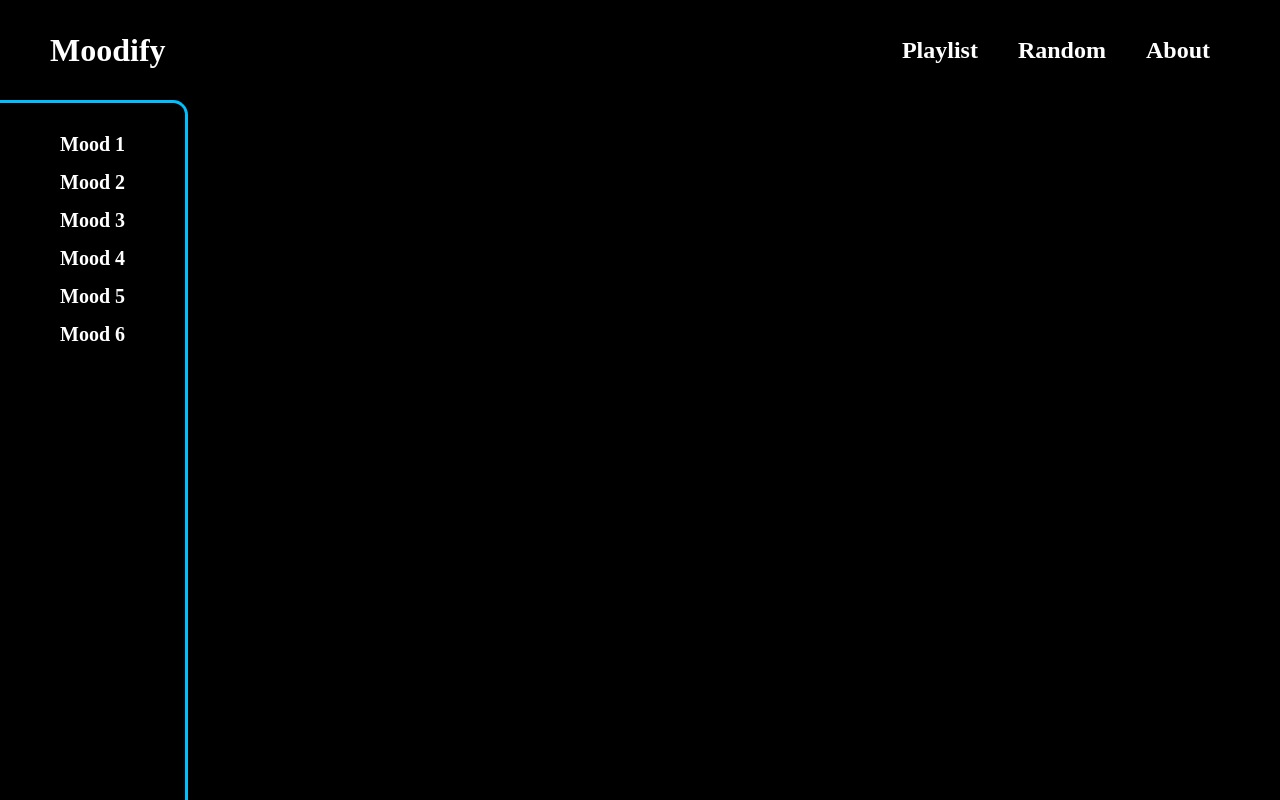
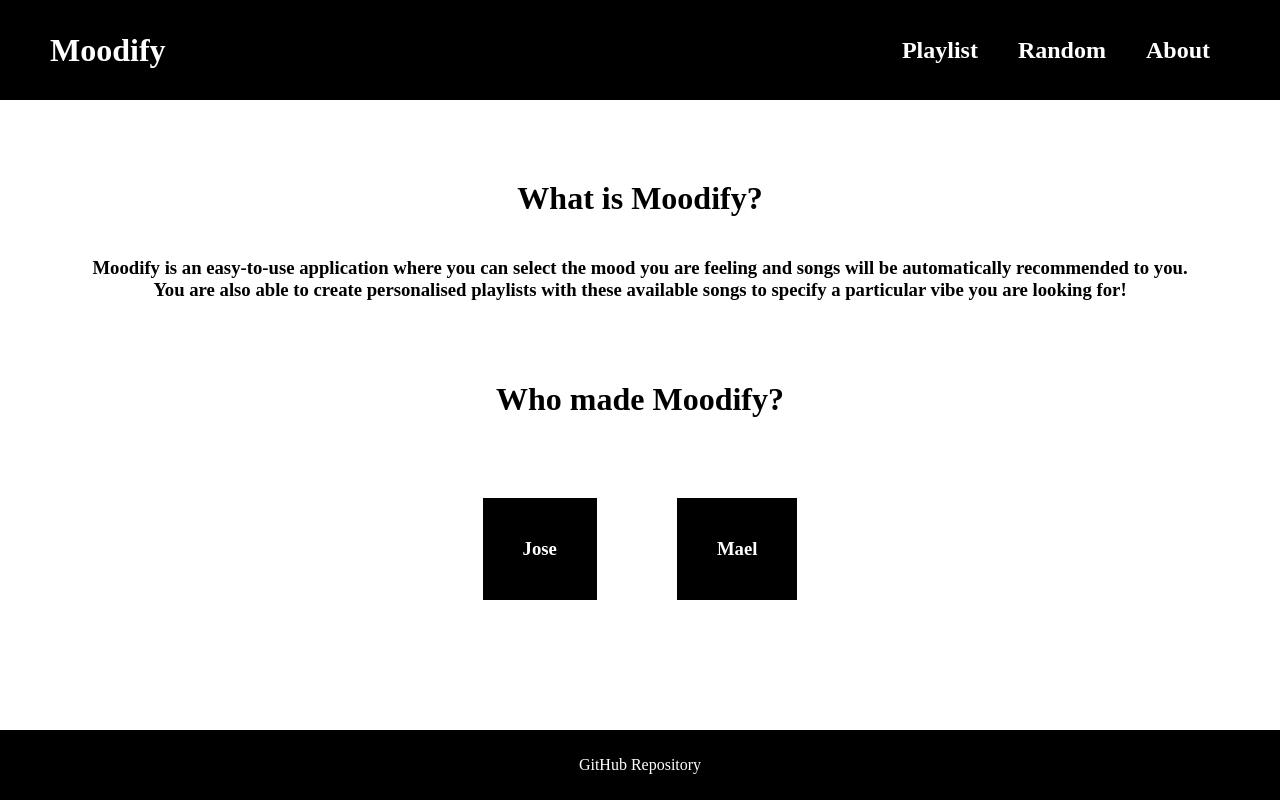
Before and after one commit to moodify-org/moodify, a React (Vite) app: page /about in a window 1280 px wide. Shown: the top 800 px of the page. Built offline with nearby package versions, Linux system fonts and the light colour scheme.

Commit message:
create AboutPage and include info about project and creators

```diff
--- a/src/App.jsx
+++ b/src/App.jsx
@@ -5,6 +5,7 @@ import Footer from './components/Footer/Footer'
 
 import { Route, Routes } from 'react-router-dom'
 import './App.css'
+import AboutPage from './pages/About/AboutPage'
 
 function App() {
 
@@ -17,6 +18,7 @@ function App() {
           <Routes>
             <Route path="/" element={<HomePage />} />
             <Route path="/:moodId" element={<MoodPage />} />
+            <Route path="/about" element={<AboutPage />} />
           </Routes>
         </div>
 
--- a/src/components/NavBar/NavBar.jsx
+++ b/src/components/NavBar/NavBar.jsx
@@ -8,7 +8,7 @@ export default function NavBar () {
             <div className={styles.navOptions}>
                 <Link to="*"><h2>Playlist</h2></Link>
                 <Link to="*"><h2>Random</h2></Link>
-                <Link to="*"><h2>About</h2></Link>
+                <Link to="/about"><h2>About</h2></Link>
             </div>
         </div>
     )
--- /dev/null
+++ b/src/pages/About/AboutPage.jsx
@@ -0,0 +1,23 @@
+import styles from "./AboutPage.module.scss"
+
+export default function AboutPage() {
+    return (
+        <div className={styles.AboutPage}>
+            <div className={styles.aboutInfo}>
+                <h1>What is Moodify?</h1>
+                <h3>Moodify is an easy-to-use application where you can select the mood you are feeling and songs will be automatically recommended to you. You are also able to create personalised playlists with these available songs to specify a particular vibe you are looking for!</h3>
+            </div>
+            <div className={styles.aboutCreators}>
+                <h1>Who made Moodify?</h1>
+                <div className={styles.aboutCreatorsDiv}>
+                    <div className={styles.aboutJose}>
+                        <h3>Jose</h3>
+                    </div>
+                    <div className={styles.aboutMael}>
+                        <h3>Mael</h3>
+                    </div>
+                </div>
+            </div>
+        </div>
+    )
+}
--- /dev/null
+++ b/src/pages/About/AboutPage.module.scss
@@ -0,0 +1,34 @@
+.AboutPage {
+    height: 76.7vh;
+    display: flex;
+    flex-direction: column;
+    align-items: center;
+}
+
+.aboutInfo {
+    text-align: center;
+    padding: 10vh;
+}
+
+.aboutInfo h3 {
+    padding-top: 5vh;
+}
+
+.aboutCreators {
+    display: flex;
+    flex-direction: column;
+    text-align: center;
+}
+
+.aboutCreatorsDiv {
+    display: flex;
+    margin: 5vh;
+    justify-content: space-evenly;
+}
+
+.aboutCreatorsDiv div {
+    margin: 5vh;
+    padding: 5vh;
+    background-color: black;
+    color:white;
+}
```
